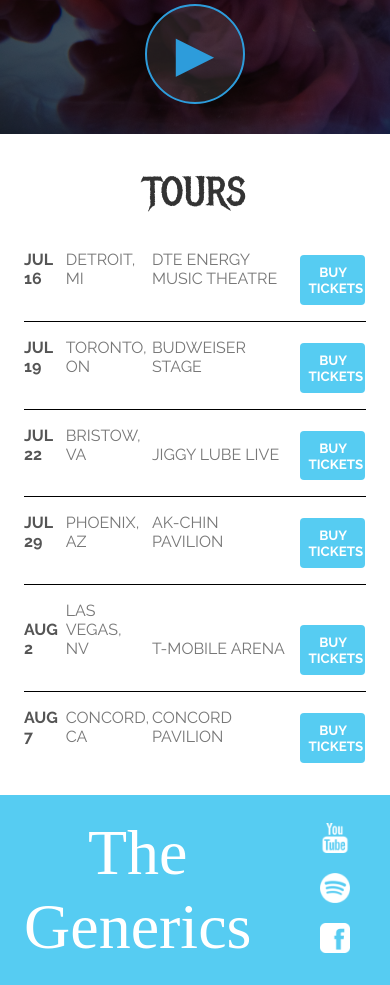
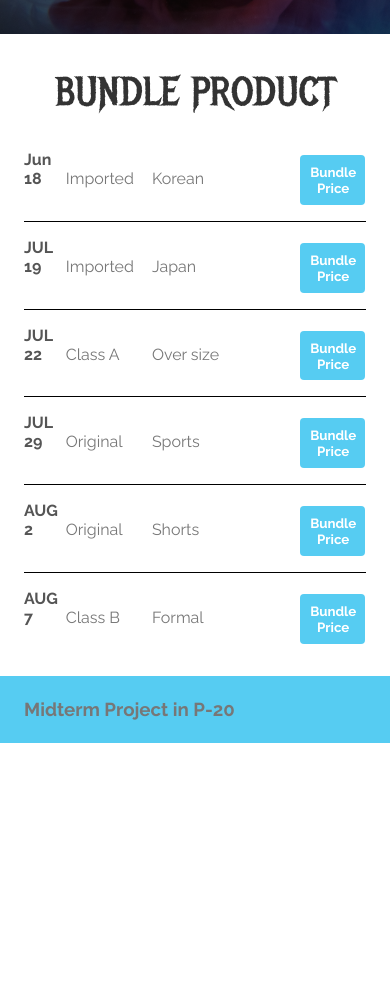
Before and after one commit to cpe-prog/html_css_javascript, a plain HTML site: page index.html in a window 390 px wide. Shown: the part 513-1498 px from the top of the page. After the commit the page ends 1256 px from the top, so only its background shows below. Drawn offline with Linux system fonts and the light colour scheme.

Commit message:
layout design for mobile

```diff
--- a/index.html
+++ b/index.html
@@ -14,73 +14,55 @@
             <li><a href="about.html">ABOUT</a></li>
         </ul>
     </nav>
-    <h1 class="band-name band-name-large">Main Display</h1>
+    <h1 class="band-name band-name-large">Ukay ni Lola</h1>
     <div class="container">
         <button type="button" class="btn btn-header">New Product Available</button>
     </div>
-    <button type="button" class="btn btn-header btn-play">&#9658;</button>
 </header>
 <section class="content-section container">
-    <h2 class="section-header">TOURS</h2>
+    <h2 class="section-header">BUNDLE PRODUCT</h2>
     <div>
         <div class="tour-row">
-            <span class="tour-item tour-date">JUL 16</span>
-            <span class="tour-item tour-city">DETROIT, MI</span>
-            <span class="tour-item tour-arena">DTE ENERGY MUSIC THEATRE</span>
-            <button type="button" class="tour-item tour-btn btn btn-primary">BUY TICKETS</button>
+            <span class="tour-item tour-date">Jun 18</span>
+            <span class="tour-item tour-city">Imported</span>
+            <span class="tour-item tour-arena">Korean</span>
+            <button type="button" class="tour-item tour-btn btn btn-primary">Bundle Price</button>
         </div>
         <div class="tour-row">
             <span class="tour-item tour-date">JUL 19</span>
-            <span class="tour-item tour-city">TORONTO, ON</span>
-            <span class="tour-item tour-arena">BUDWEISER STAGE</span>
-            <button type="button" class="tour-item tour-btn btn btn-primary">BUY TICKETS</button>
+            <span class="tour-item tour-city">Imported</span>
+            <span class="tour-item tour-arena">Japan</span>
+            <button type="button" class="tour-item tour-btn btn btn-primary">Bundle Price</button>
         </div>
         <div class="tour-row">
             <span class="tour-item tour-date">JUL 22</span>
-            <span class="tour-item tour-city">BRISTOW, VA</span>
-            <span class="tour-item tour-arena">JIGGY LUBE LIVE</span>
-            <button type="button" class="tour-item tour-btn btn btn-primary">BUY TICKETS</button>
+            <span class="tour-item tour-city">Class A</span>
+            <span class="tour-item tour-arena">Over size</span>
+            <button type="button" class="tour-item tour-btn btn btn-primary">Bundle Price</button>
         </div>
         <div class="tour-row">
             <span class="tour-item tour-date">JUL 29</span>
-            <span class="tour-item tour-city">PHOENIX, AZ</span>
-            <span class="tour-item tour-arena">AK-CHIN PAVILION</span>
-            <button type="button" class="tour-item tour-btn btn btn-primary">BUY TICKETS</button>
+            <span class="tour-item tour-city">Original</span>
+            <span class="tour-item tour-arena">Sports</span>
+            <button type="button" class="tour-item tour-btn btn btn-primary">Bundle Price</button>
         </div>
         <div class="tour-row">
             <span class="tour-item tour-date">AUG 2</span>
-            <span class="tour-item tour-city">LAS VEGAS, NV</span>
-            <span class="tour-item tour-arena">T-MOBILE ARENA</span>
-            <button type="button" class="tour-item tour-btn btn btn-primary">BUY TICKETS</button>
+            <span class="tour-item tour-city">Original</span>
+            <span class="tour-item tour-arena">Shorts</span>
+            <button type="button" class="tour-item tour-btn btn btn-primary">Bundle Price</button>
         </div>
         <div class="tour-row">
             <span class="tour-item tour-date">AUG 7</span>
-            <span class="tour-item tour-city">CONCORD, CA</span>
-            <span class="tour-item tour-arena">CONCORD PAVILION</span>
-            <button type="button" class="tour-item tour-btn btn btn-primary">BUY TICKETS</button>
+            <span class="tour-item tour-city">Class B</span>
+            <span class="tour-item tour-arena">Formal</span>
+            <button type="button" class="tour-item tour-btn btn btn-primary">Bundle Price</button>
         </div>
     </div>
 </section>
 <footer class="main-footer">
     <div class="container main-footer-container">
-        <h3 class="band-name">The Generics</h3>
-        <ul class="nav footer-nav">
-            <li>
-                <a href="https://www.youtube.com" target="_blank">
-                    <img src="Images/YouTube Logo.png">
-                </a>
-            </li>
-            <li>
-                <a href="https://www.spotify.com" target="_blank">
-                    <img src="Images/Spotify Logo.png">
-                </a>
-            </li>
-            <li>
-                <a href="https://www.facebook.com" target="_blank">
-                    <img src="Images/Facebook Logo.png">
-                </a>
-            </li>
-        </ul>
+        <h3 class="FOOTER">Midterm Project in P-20</h3>
     </div>
 </footer>
 </body>
```
